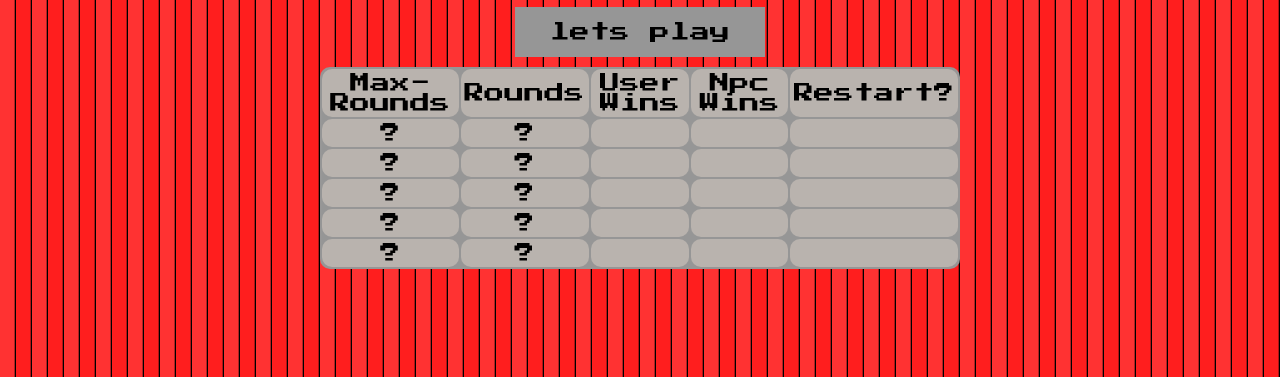
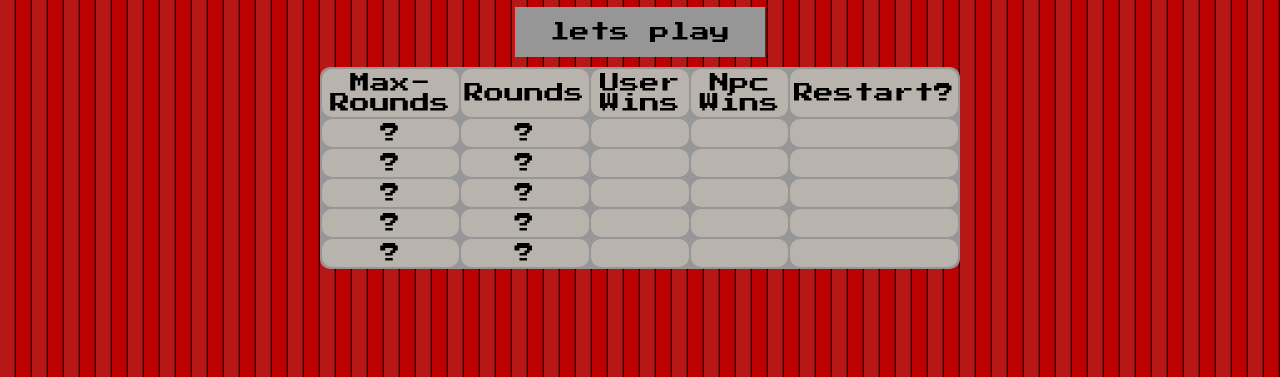
Before and after one commit to Quaselz/rock-paper-sissor, a plain HTML site: page index.html in a window 1280 px wide. Shown: the part 423-800 px from the top of the page. Drawn offline with Linux system fonts and the light colour scheme.

Commit message:
change curtain color

```diff
--- a/assets/scss/_variable.scss
+++ b/assets/scss/_variable.scss
@@ -1,8 +1,8 @@
 $mainColor: #fff;
 $secondColor: #000;
-$curtainColorMain: rgb(255, 30, 30);
-$curtainColorMain1: rgb(255, 50, 50, 1);
-$curtainColorMain2: rgb(255, 90, 90);
+$curtainColorMain: rgb(187, 1, 1);
+$curtainColorMain1: rgb(182, 23, 23);
+$curtainColorMain2: rgb(203, 49, 49);
 $heroColor: rgb(252, 223, 122);
 $heroSecondColor: #2C3B14;
 $stoneColor: rgb(185, 179, 174);
```
Also changed, not shown: assets/css/main.css.
